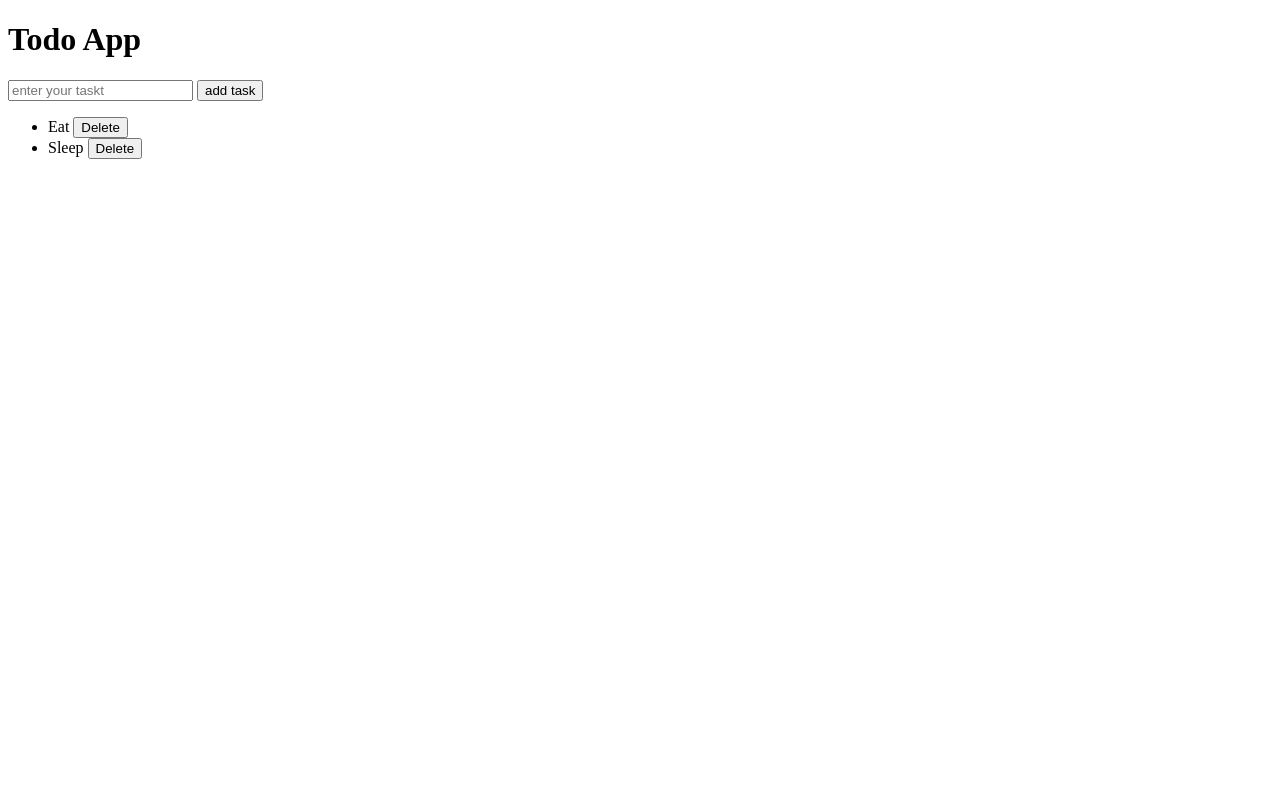
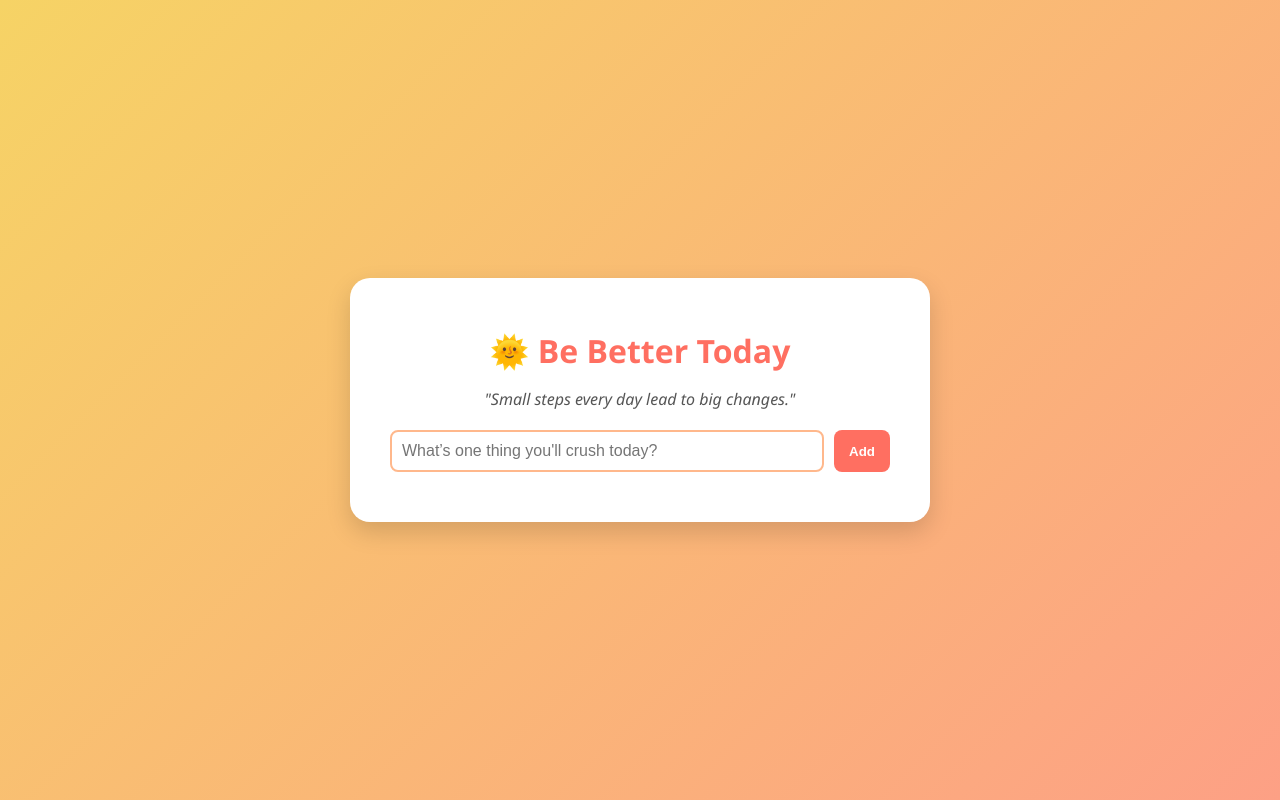
Before and after one commit to Sonia-Kumari-1236/task-manager-dom, a plain HTML site: page index.html in a window 1280 px wide. Drawn offline with Linux system fonts and the light colour scheme.

Commit message:
added css

```diff
--- a/app.js
+++ b/app.js
@@ -1,9 +1,9 @@
 let btn = document.querySelector("button");
-
+ let ul = document.querySelector("ul");
 //let btn = document.querySelector("button");
 btn.addEventListener("click" , function(){
   let input = document.querySelector("input");
-  let ul = document.querySelector("ul");
+
   let item = document.createElement("li");
   let del = document.createElement("button");
   item.innerText = input.value;
@@ -14,4 +14,17 @@ btn.addEventListener("click" , function(){
   //console.log(lis)
   input.value = "";
 
-})
+});
+ul.addEventListener("click", function(event){
+  if(event.target.nodeName == "BUTTON"){
+    let listItem = event.target.parentElement;
+    listItem.remove();
+  }
+
+});
+// let dels = document.querySelectorAll(".delete");
+// for(del of dels){
+//  delBtn.addEventListener("click", function () {
+//   this.parentElement.remove();
+// });
+// }
--- a/index.html
+++ b/index.html
@@ -1,20 +1,21 @@
 <!DOCTYPE html>
 <html lang="en">
-  <head>
-    <meta charset="UTF-8" />
-    <meta http-equiv="X-UA-Compatible" content="IE=edge" />
-    <meta name="viewport" content="width=device-width, initial-scale=1.0" />
-    <title>Spider-Man</title>
-    <link rel="stylesheet" href="style.css" />
-  </head>
-  <body>
-    <h1> Todo App</h1>
-   <input placeholder="enter your taskt">
-   <button>add task</button>
-   <ul>
-   <li>Eat <button>Delete</button></li>
-   <li>Sleep <button>Delete</button></li>
-   </ul>
-    <script src="app.js"></script>
-  </body>
+<head>
+  <meta charset="UTF-8">
+  <title>Motivational To-Do List</title>
+  <link rel="stylesheet" href="style.css">
+</head>
+<body>
+  <div class="container">
+    <h1>🌞 Be Better Today</h1>
+    <p class="quote">"Small steps every day lead to big changes."</p>
+    <div class="input-section">
+      <input type="text" placeholder="What’s one thing you'll crush today?">
+      <button>Add</button>
+    </div>
+    <ul></ul>
+  </div>
+
+  <script src="app.js"></script>
+</body>
 </html>
--- a/style.css
+++ b/style.css
@@ -0,0 +1,99 @@
+body {
+  margin: 0;
+  padding: 0;
+  font-family: 'Segoe UI', sans-serif;
+  background: linear-gradient(135deg, #f6d365 0%, #fda085 100%);
+  display: flex;
+  justify-content: center;
+  align-items: center;
+  height: 100vh;
+}
+
+.container {
+  background: white;
+  padding: 30px 40px;
+  border-radius: 20px;
+  box-shadow: 0 10px 25px rgba(0, 0, 0, 0.15);
+  width: 90%;
+  max-width: 500px;
+  text-align: center;
+}
+
+h1 {
+  color: #ff6f61;
+  margin-bottom: 10px;
+}
+
+.quote {
+  color: #555;
+  font-style: italic;
+  margin-bottom: 20px;
+}
+
+.input-section {
+  display: flex;
+  gap: 10px;
+  margin-bottom: 20px;
+}
+
+input {
+  flex: 1;
+  padding: 10px;
+  border: 2px solid #ffb88c;
+  border-radius: 8px;
+  font-size: 16px;
+}
+
+button {
+  background-color: #ff6f61;
+  color: white;
+  border: none;
+  padding: 10px 15px;
+  border-radius: 8px;
+  font-weight: bold;
+  cursor: pointer;
+  transition: 0.3s ease;
+}
+
+button:hover {
+  background-color: #e55a4f;
+}
+
+ul {
+  list-style: none;
+  padding: 0;
+}
+
+li {
+  background: #ffe0cc;
+  padding: 10px 15px;
+  border-radius: 8px;
+  margin-bottom: 10px;
+  display: flex;
+  justify-content: space-between;
+  align-items: center;
+  animation: fadeIn 0.3s ease;
+}
+
+li button {
+  background-color: #ff4d4d;
+  padding: 6px 10px;
+  border: none;
+  border-radius: 6px;
+  color: white;
+  cursor: pointer;
+}
+
+li button:hover {
+  background-color: #cc0000;
+}
+
+@keyframes fadeIn {
+  from {
+    opacity: 0;
+    transform: translateY(-10px);
+  } to {
+    opacity: 1;
+    transform: translateY(0);
+  }
+}
```
